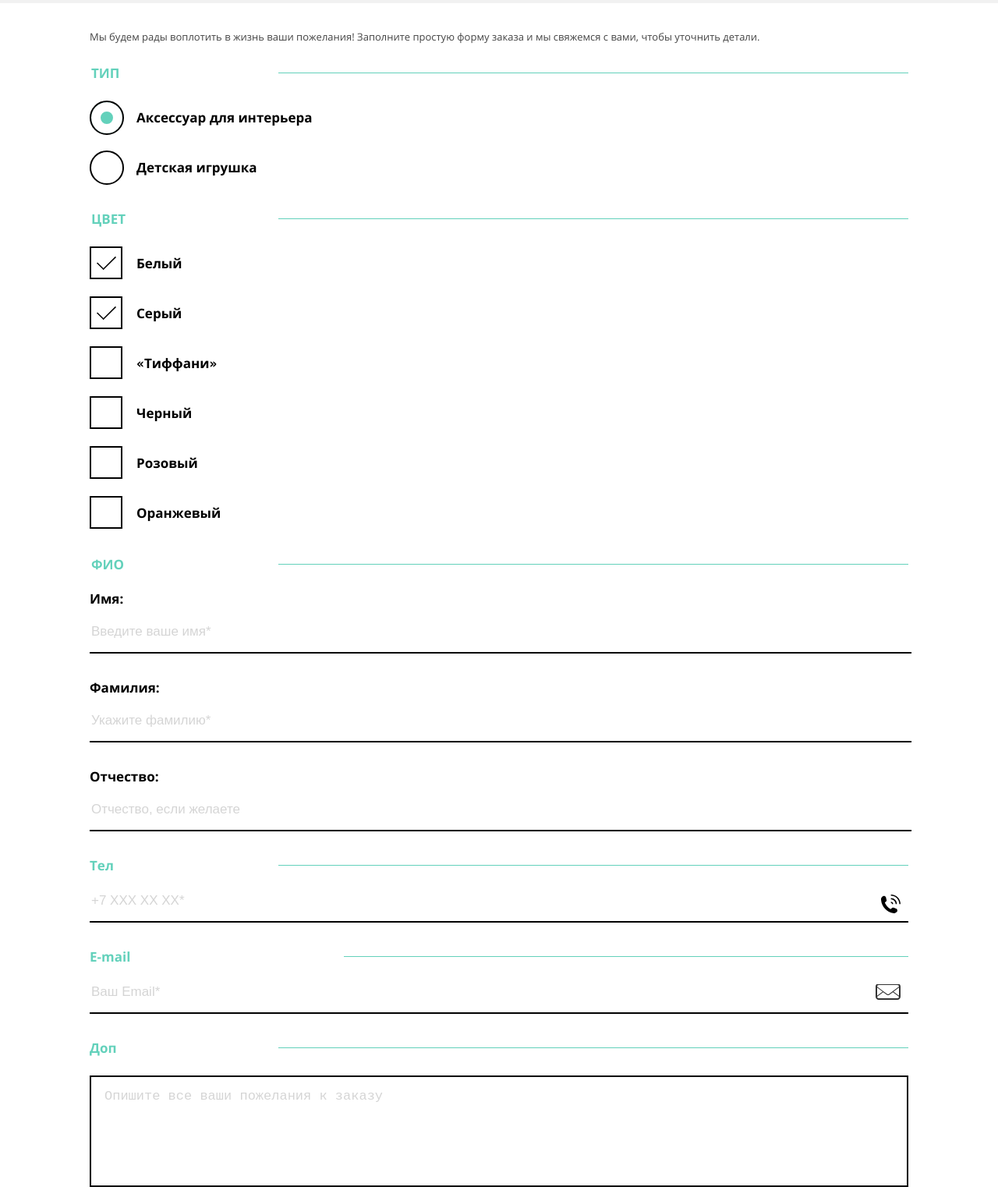
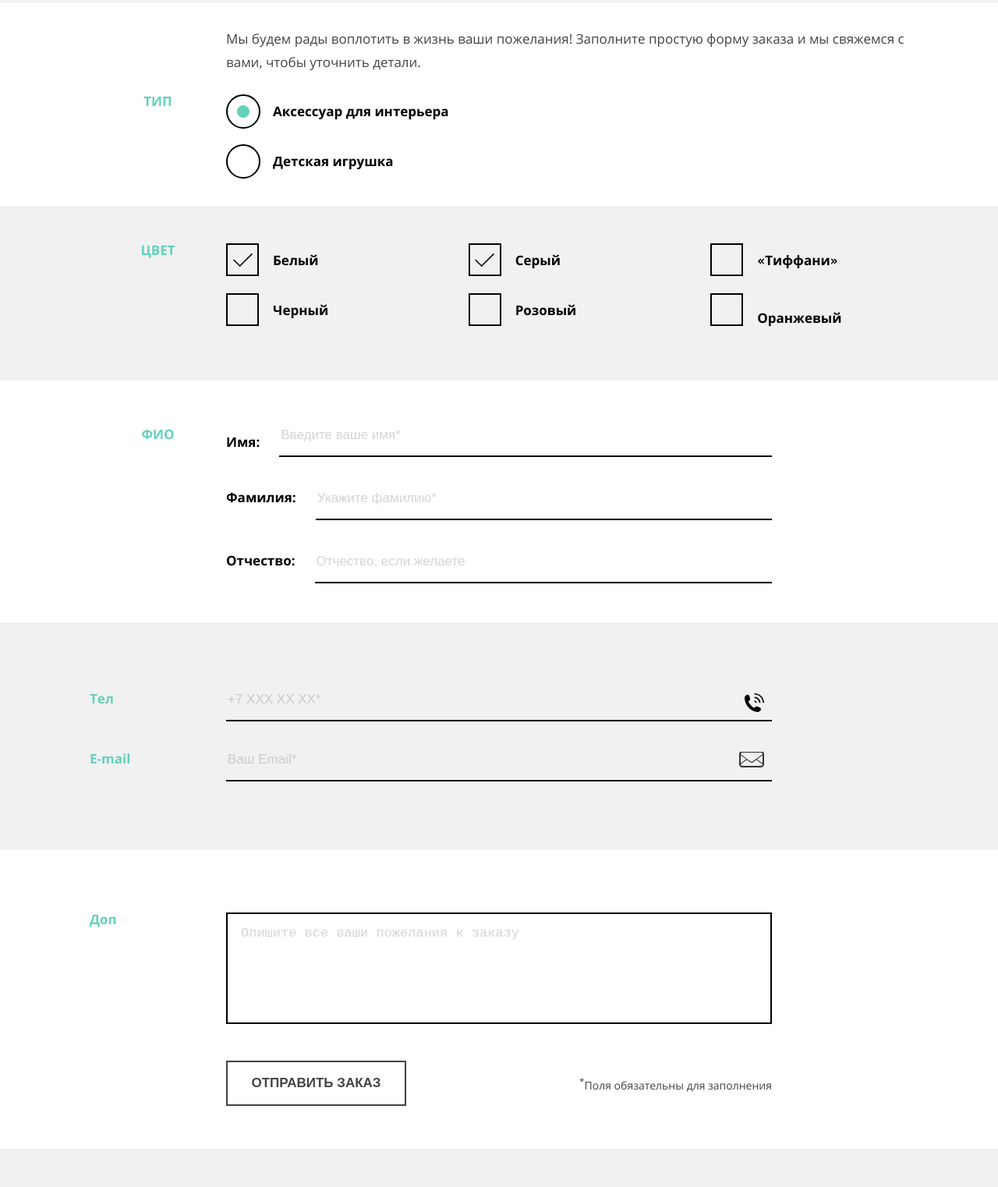
Before and after one commit to Edinorog86/227974-mishka, a website: page form.html in a window 1280 px wide. Shown: the part 290-1812 px from the top of the page at 78% size. Drawn offline with nearby package versions, Linux system fonts and the light colour scheme; files that its build step writes are made by us from their sources.

Commit message:
form adap

```diff
--- a/form.html
+++ b/form.html
@@ -8,7 +8,7 @@
 <body>
   <header class="page-header">
     <div class="page-header__wrapper container">
-      <a class="page-header__logo" href="#">
+      <a class="page-header__logo" href="index.html">
         <img src="img/logo-mobile.svg" alt="Лого-мишка" width="100" height="50">
       </a>
       <div class="page-header__menu nav">
@@ -50,26 +50,31 @@
       <header class="form__header secondary-header">
         <h2 class="secondary-header__title">Вязание на заказ</h2>
       </header>
-      <div class="form__wrapper container-padded">
-        <div class="form__intro">
+      <div class="form__intro container">
         <p class="form__intro-text">Мы будем рады воплотить в жизнь ваши пожелания!
           Заполните простую форму заказа и мы свяжемся с вами,
           чтобы уточнить детали.</p>
       </div>
       <form class="order-form" action="https://echo.htmlacademy.ru" method="GET">
         <fieldset class="order-form__type form-field">
+          <div class="order-form__wrapper container">
             <div class="order-form__title">
               <legend>Тип</legend>
             </div>
+            <div class="order-form__inputs">
               <input id="order-form__accessories" type="radio" name="toys" checked>
               <label for="order-form__accessories" class="form-field__label">Аксессуар для интерьера</label>
               <input id="order-form__toys" type="radio" name="toys">
               <label for="order-form__toys" class="form-field__label">Детская игрушка</label>
+            </div>
+          </div>
         </fieldset>
         <fieldset class="order-form__color form-field">
+          <div class="order-form__wrapper container">
             <div class="order-form__title">
               <legend>Цвет</legend>
             </div>
+            <div class="order-form__inputs">
               <input id="order-form__white" type="checkbox" name="color-white" checked>
               <label for="order-form__white" class="form-field__label">Белый</label>
               <input id="order-form__grey" type="checkbox" name="color-grey" checked>
@@ -82,32 +87,58 @@
               <label for="order-form__pink" class="form-field__label">Розовый</label>
               <input id="order-form__orange" type="checkbox" name="color-orange">
               <label for="order-form__orange" class="form-field__label">Оранжевый</label>
+            </div>
+          </div>
         </fieldset>
         <fieldset class="order-form__bio form-field">
+          <div class="order-form__wrapper container">
             <div class="order-form__title">
               <legend>Фио</legend>
             </div>
-            <label for="order-form__name" class="form-field__label">Имя:</label>
+            <div class="order-form__inputs">
+              <label for="order-form__name" class="form-field__label">
+                Имя:
                 <input id="order-form__name" class="order-form__text-input" type="text" name="name" placeholder="Введите ваше имя*" required>
-            <label for="order-form__last-name" class="form-field__label">Фамилия:</label>
+              </label>
+              <label for="order-form__last-name" class="form-field__label">
+                Фамилия:
                 <input id="order-form__last-name" class="order-form__text-input" type="text" name="last-name" placeholder="Укажите фамилию*" required>
-            <label for="order-form__middle-name" class="form-field__label">Отчество:</label>
+              </label>
+              <label for="order-form__middle-name" class="form-field__label">
+                Отчество:
                 <input id="order-form__middle-name" class="order-form__text-input" type="text" name="middle-name" placeholder="Отчество, если желаете">
+              </label>
+            </div>
+          </div>
         </fieldset>
+        <div class="order-form__contacts">
+          <div class="container">
+            <div class="order-form__wrapper">
               <label for="order-form__phone" class="order-form__title">Тел</label>
               <input id="order-form__phone" class="order-form__phone order-form__text-input" type="tel" name="phone-number" placeholder="+7 ХХХ ХХ ХХ*" required>
+            </div>
+            <div class="order-form__wrapper">
               <label for="order-form__email" class="order-form__title">E-mail</label>
               <input id="order-form__email" class="order-form__email order-form__text-input" type="email" name="email" placeholder="Ваш Email*" required>
+            </div>
+          </div>
+        </div>
+        <div class="order-form__wishes container">
+          <div class="order-form__wrapper">
             <label for="order-form__additional" class="order-form__title">Доп</label>
             <textarea id="order-form__additional" class="order-form__additional" name="additional" placeholder="Опишите все ваши пожелания к заказу"></textarea>
+          </div>
           <small class="order-form__sidetext"><sup>*</sup>Поля обязательны для заполнения</small>
           <button type="submit" class="order-form__submut button">Отправить заказ</button>
+        </div>
       </form>
-      </div>
     </section>
   </main>
   <footer class="page-footer">
-    <div class="page-footer__wrapper">
+    <div class="page-footer__wrapper container">
+      <a href="#" class="page-footer__logo">
+        <img src="img/logo-mobile.svg" alt="Лого-мишка" width="100" height="50">
+      </a>
       <div class="social">
         <a href="#" class="social__item social__item--instagram">Instagram</a>
         <a href="#" class="social__item social__item--facebook">Facebook</a>
--- a/sass/blocks/button.scss
+++ b/sass/blocks/button.scss
@@ -1,7 +1,6 @@
 .button {
   display: block;
   box-sizing: border-box;
-  width: 100%;
   padding: 17px 0;
   border: 2px solid #444444;
   font-size: 17px;
--- a/sass/blocks/container-padded.scss
+++ /dev/null
@@ -1,22 +0,0 @@
-.container-padded {
-  box-sizing: border-box;
-  width: 320px;
-  margin: 0 auto;
-  padding: 0 30px;
-}
-
-@media(min-width: 768px) {
-  .container-padded {
-    width: 768px;
-    padding: 0 50px;
-    margin: 0 auto;
-  }
-}
-
-@media(min-width: 1250px) {
-  .container-padded {
-    width: 1250px;
-    padding: 0 100px;
-    margin: 0 auto;
-  }
-}
--- a/sass/blocks/container.scss
+++ b/sass/blocks/container.scss
@@ -1,11 +1,12 @@
 .container {
+  box-sizing: border-box;
   width: 320px;
   margin: 0 auto;
+  padding: 0 30px;
 }
 
 @media(min-width: 768px) {
   .container {
-    box-sizing: border-box;
     width: 768px;
     padding: 0 50px;
     margin: 0 auto;
@@ -14,7 +15,6 @@
 
 @media(min-width: 1250px) {
   .container {
-    box-sizing: border-box;
     width: 1250px;
     padding: 0 100px;
     margin: 0 auto;
--- a/sass/blocks/form-field.scss
+++ b/sass/blocks/form-field.scss
@@ -16,4 +16,24 @@
   &:last-child {
     margin-bottom: 0;
   }
+
+  input {
+    margin-top: 20px;
+  }
 }
+.form-field__label:first-of-type input{
+  margin-top: 0;
+}
+
+@media(min-width: 758px) {
+
+  .form-field__label {
+    display: flex;
+    align-items: center;
+
+    input {
+      margin-left: 25px;
+    }
+  }
+
+}
--- a/sass/blocks/form.scss
+++ b/sass/blocks/form.scss
@@ -11,3 +11,11 @@
   font-weight: normal;
   color: $text-color;
 }
+
+@media(min-width: 1250px) {
+
+  .form__intro-text {
+    margin-left: 175px;
+  }
+
+}
--- a/sass/blocks/modal-cart.scss
+++ b/sass/blocks/modal-cart.scss
@@ -1,5 +1,5 @@
 .modal-cart {
-  display: none;
+  display: flex;
   flex-direction: column;
   align-items: center;
   position: fixed;
@@ -14,6 +14,7 @@
   background-color: #ffffff;
   box-shadow: 0 10px 30px -10px #d6d6d6;
   transform: translate(-50%, -50%);
+  z-index: 100;
 }
 
 .modal-cart__title {
--- a/sass/blocks/order-form.scss
+++ b/sass/blocks/order-form.scss
@@ -23,6 +23,11 @@
   &[for="order-form__email"]::after {
     width: 69%;
   }
+}
+
+.order-form__inputs {
+  display: flex;
+  flex-direction: column;
 }
 
 .order-form input[type="radio"]:checked + label::after {
@@ -127,6 +132,7 @@
 }
 
 .order-form__sidetext {
+  display: block;
   margin-bottom: 32px;
   font-size: 14px;
   line-height: 16px;
@@ -147,3 +153,154 @@
 .order-form__email {
   background: url("../img/icon-mail.svg") no-repeat right 10px bottom 10px;
 }
+
+.order-form__contacts,
+.order-form__wishes {
+
+  .order-form__wrapper {
+    margin-top: 30px;
+  }
+
+}
+
+.order-form__submut {
+  width: 100%;
+}
+
+@media(min-width: 768px) {
+
+  .order-form__title {
+
+    &::after {
+      display: none;
+    }
+  }
+
+  .order-form__title {
+    width: 167px;
+  }
+
+  .order-form__inputs {
+    width: 505px;
+  }
+
+  .order-form__wrapper {
+    display: flex;
+    flex-direction: row;
+    align-items: flex-start;
+  }
+
+  .order-form__color {
+    padding: 48px 0;
+    background-color: #f1f1f1;
+  }
+
+  .order-form__color {
+
+    .order-form__inputs {
+      flex-direction: row;
+      flex-wrap: wrap;
+      justify-content: space-between;
+    }
+    label {
+      box-sizing: border-box;
+      flex-basis: 50%;
+    }
+  }
+
+  .form__intro-text {
+    font-size: 17px;
+    line-height: 30px;
+    text-align: left;
+  }
+
+  .order-form__bio {
+    padding-top: 60px;
+    padding-bottom: 50px;
+  }
+
+  .order-form__contacts {
+    padding-top: 59px;
+    padding-bottom: 48px;
+    background-color: #f1f1f1;
+
+    input {
+      width: 501px;
+    }
+
+    .order-form__wrapper {
+      margin-bottom: 33px;
+    }
+  }
+
+  .order-form__additional {
+    width: 501px;
+  }
+
+  .order-form__wishes {
+    display: flex;
+    flex-wrap: wrap;
+    justify-content: space-between;
+    align-items: center;
+    padding-top: 51px;
+
+    .order-form__wrapper {
+      margin-bottom: 30px;
+    }
+
+  }
+
+  .order-form__sidetext {
+    margin-bottom: 0;
+    order: 1;
+  }
+
+  .order-form__submut {
+    width: 231px;
+  }
+}
+
+@media(min-width: 1250px) {
+
+  .order-form__inputs,
+  .order-form__additional {
+    width: 700px;
+  }
+
+  .order-form__color {
+
+    .order-form__inputs {
+      width: 875px;
+    }
+
+    label {
+      flex-basis: 29%;
+    }
+
+  }
+
+  .order-form__contacts {
+
+    input {
+      width: 700px;
+    }
+
+  }
+
+  .order-form__title {
+    width: 175px;
+  }
+
+  .order-form__title legend {
+    margin: 0 auto;
+  }
+
+  .order-form__submut {
+    margin-left: 175px;
+  }
+
+  .order-form__sidetext {
+    margin-right: 175px;
+  }
+
+}
--- a/sass/blocks/page-header.scss
+++ b/sass/blocks/page-header.scss
@@ -2,6 +2,10 @@
 .page-header {
   border-bottom: 1px solid #ececec;
   font-weight: bold;
+}
+
+.page-header .container {
+  padding: 0 0;
 }
 
 .page-header__wrapper {
@@ -53,6 +57,11 @@
 }
 
 @media(min-width: 768px) {
+
+  .page-header .container {
+    padding: 0 50px;
+  }
+
   .page-header__wrapper {
     flex-direction: row;
     justify-content: space-between;
@@ -102,8 +111,12 @@
   }
 }
 
+@media(min-width: 1250px) {
 
-@media(min-width: 1250px) {
+  .page-header .container {
+    padding: 0 100px;
+  }
+
   .page-header__wrapper {
     flex-direction: row;
     justify-content: space-between;
--- a/sass/style.scss
+++ b/sass/style.scss
@@ -3,7 +3,6 @@
 @import "variables.scss";
 @import "mixins.scss";
 @import "common.scss";
-@import "blocks/container-padded.scss";
 @import "blocks/container.scss";
 @import "blocks/page-header.scss";
 @import "blocks/nav.scss";
```
Also changed, not shown: catalog.html (+3 -3 lines), index.html (+5 -5 lines), sass/blocks/products.scss (+16 -0 lines). Lines whose indentation alone changed are shown as unchanged.
